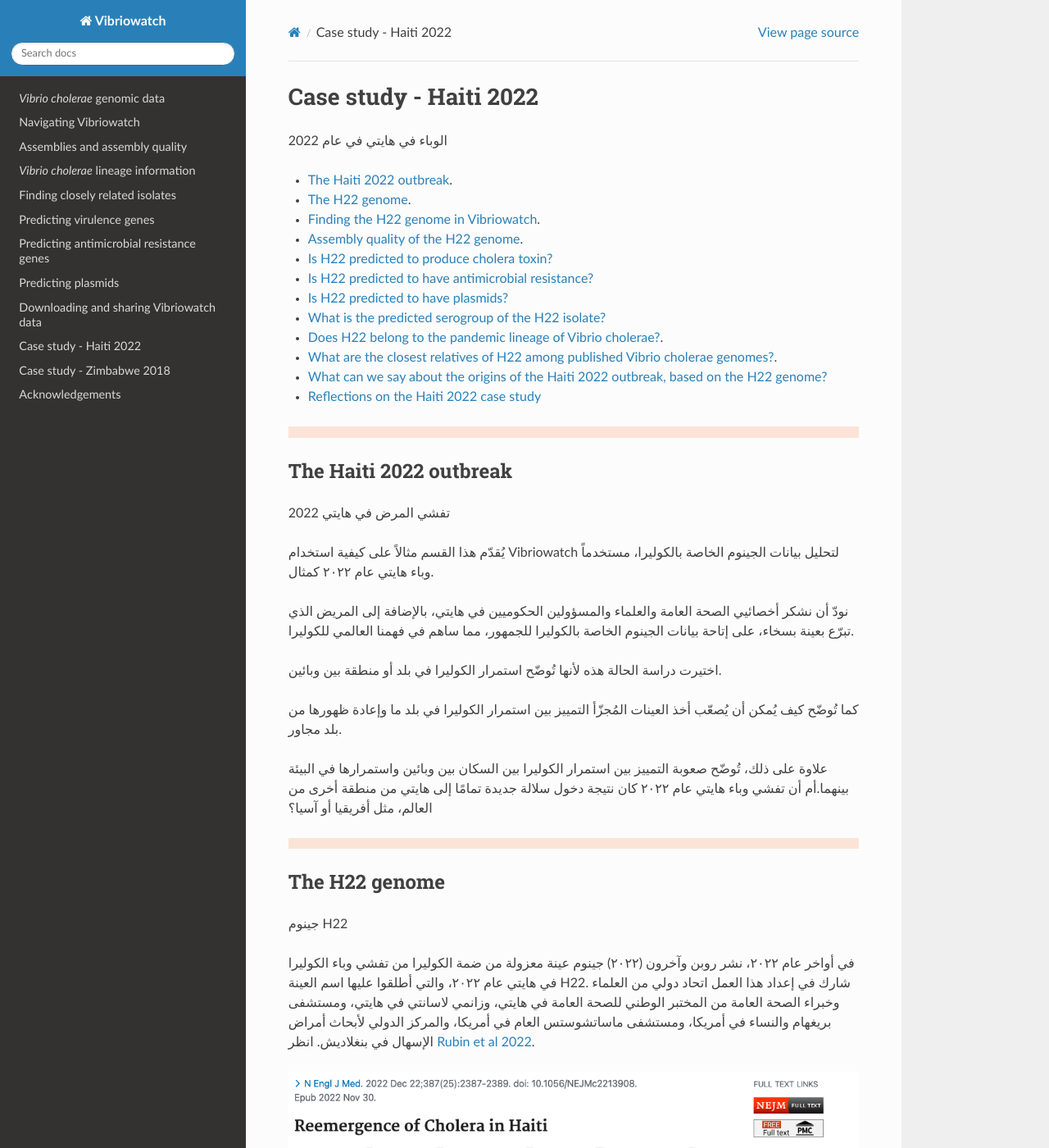
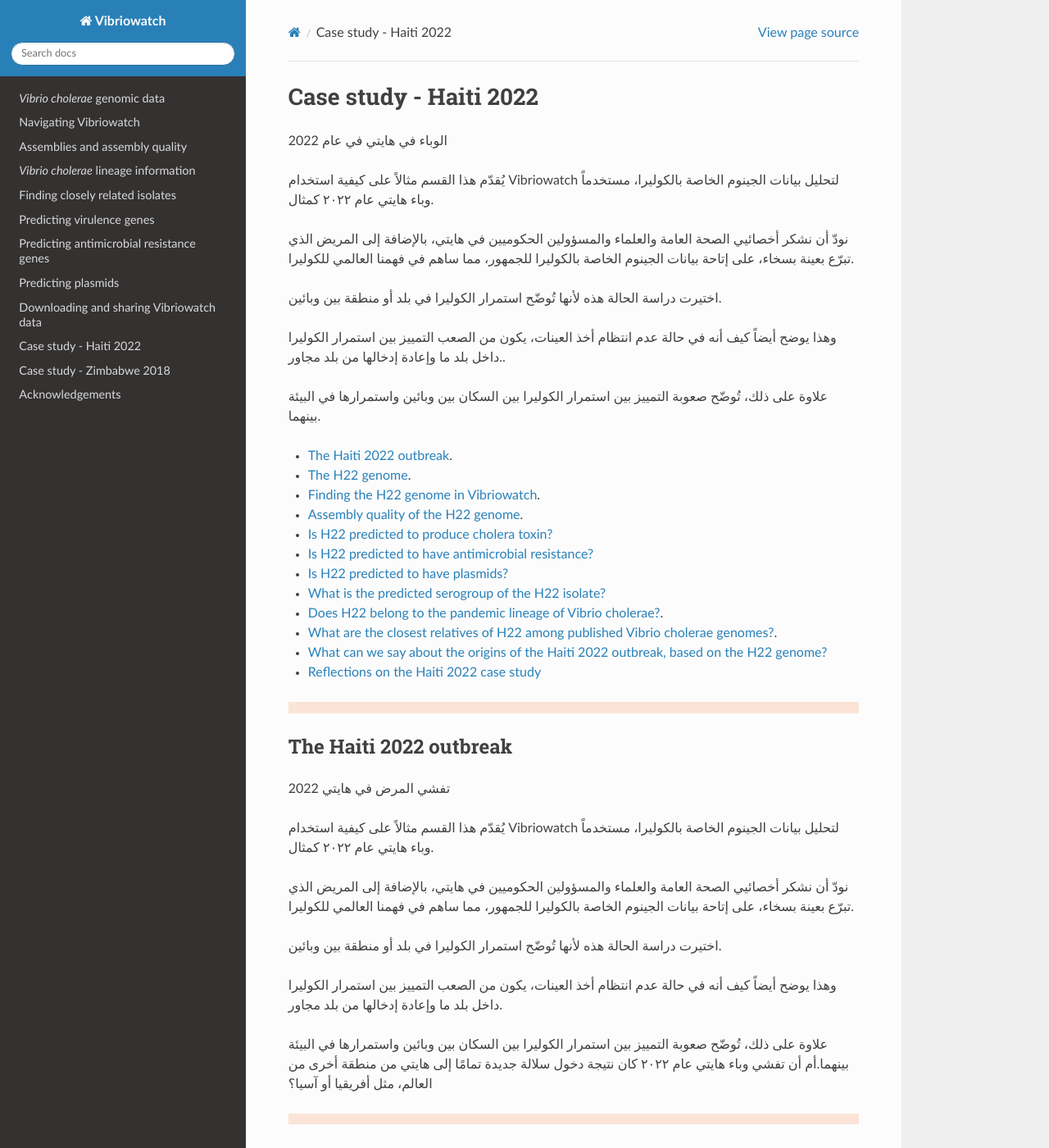
Before and after one commit to avrilcoghlan/vibriowatch, a Sphinx documentation site: the page built from docs/source/haiti_arabic.rst, in a window 1280 px wide and 1400 px high. Shown: the whole window at 82% size. Built offline with Sphinx 7.4.7 and the Read the Docs theme 3.1.0, drawn with Linux system fonts in a browser that asks for light colours.

Commit message:
Update haiti_arabic.rst

```diff
--- a/docs/source/haiti_arabic.rst
+++ b/docs/source/haiti_arabic.rst
@@ -3,6 +3,15 @@
 
 الوباء في هايتي في عام 2022
 
+يُقدّم هذا القسم مثالاً على كيفية استخدام Vibriowatch لتحليل بيانات الجينوم الخاصة بالكوليرا، مستخدماً وباء هايتي عام ٢٠٢٢ كمثال.
+
+نودّ أن نشكر أخصائيي الصحة العامة والعلماء والمسؤولين الحكوميين في هايتي، بالإضافة إلى المريض الذي تبرّع بعينة بسخاء، على إتاحة بيانات الجينوم الخاصة بالكوليرا للجمهور، مما ساهم في فهمنا العالمي للكوليرا.
+
+اختيرت دراسة الحالة هذه لأنها تُوضّح استمرار الكوليرا في بلد أو منطقة بين وبائين.
+
+وهذا يوضح أيضاً كيف أنه في حالة عدم انتظام أخذ العينات، يكون من الصعب التمييز بين استمرار الكوليرا داخل بلد ما وإعادة إدخالها من بلد مجاور..
+
+علاوة على ذلك، تُوضّح صعوبة التمييز بين استمرار الكوليرا بين السكان بين وبائين واستمرارها في البيئة بينهما.
 
 * `The Haiti 2022 outbreak`_.
 * `The H22 genome`_.
@@ -31,7 +40,7 @@
 
 اختيرت دراسة الحالة هذه لأنها تُوضّح استمرار الكوليرا في بلد أو منطقة بين وبائين.
 
-كما تُوضّح كيف يُمكن أن يُصعّب أخذ العينات المُجزّأ التمييز بين استمرار الكوليرا في بلد ما وإعادة ظهورها من بلد مجاور.
+وهذا يوضح أيضاً كيف أنه في حالة عدم انتظام أخذ العينات، يكون من الصعب التمييز بين استمرار الكوليرا داخل بلد ما وإعادة إدخالها من بلد مجاور.
 
 علاوة على ذلك، تُوضّح صعوبة التمييز بين استمرار الكوليرا بين السكان بين وبائين واستمرارها في البيئة بينهما.أم أن تفشي وباء هايتي عام ٢٠٢٢ كان نتيجة دخول سلالة جديدة تمامًا إلى هايتي من منطقة أخرى من العالم، مثل أفريقيا أو آسيا؟
 
```
